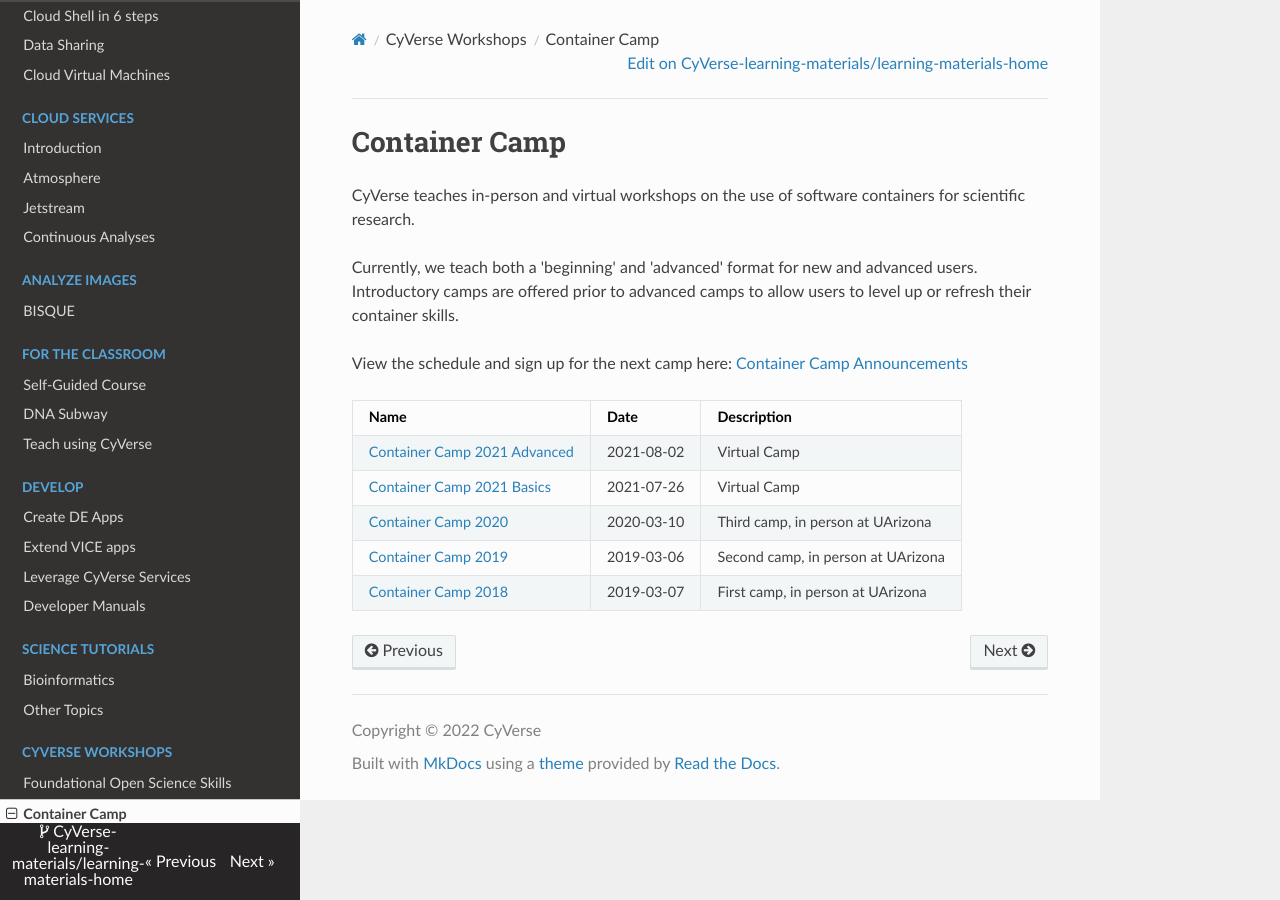
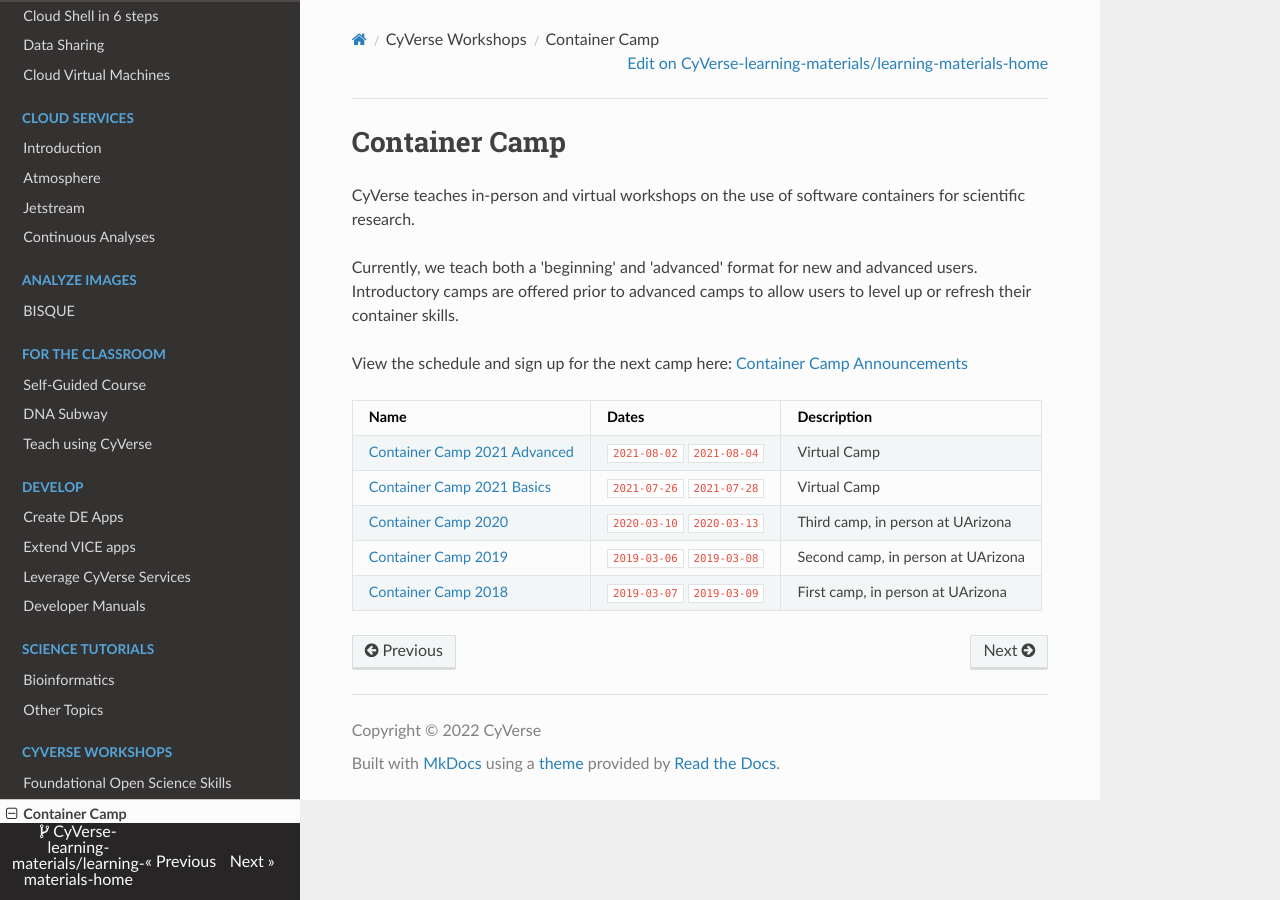
Before and after one commit to CyVerse-learning-materials/learning-materials-home, an MkDocs documentation site: the page built from docs/container_camp.md, in a window 1280 px wide. Built offline with MkDocs 1.6.1, drawn with Linux system fonts in a browser that asks for light colours; nearby versions of some CDN libraries; a script that is not in the unit is left out.

Commit message:
Update container_camp.md

```diff
--- a/docs/container_camp.md
+++ b/docs/container_camp.md
@@ -6,10 +6,10 @@
 
 View the schedule and sign up for the next camp here: [Container Camp Announcements](https://cyverse.org/cc){target=_blank}
 
-| Name | Date | Description |
-|------|------|-------------|
-| [Container Camp 2021 Advanced](https://learning.cyverse.org/projects/cyverse-container-camp/en/latest/index.html) | 2021-08-02 | Virtual Camp |
-| [Container Camp 2021 Basics](https://learning.cyverse.org/projects/cyverse-container-camp/en/latest/index.html) | 2021-07-26 | Virtual Camp |
-| [Container Camp 2020](https://learning.cyverse.org/projects/Container-camp-2020/en/latest/index.html) | 2020-03-10 | Third camp, in person at UArizona |
-| [Container Camp 2019](https://learning.cyverse.org/projects/container_camp_workshop_2019/en/latest/index.html) | 2019-03-06 | Second camp, in person at UArizona |
-| [Container Camp 2018](https://cyverse-container-camp-workshop-2018.readthedocs-hosted.com/en/latest/index.html) | 2019-03-07 | First camp, in person at UArizona |
+| Name | Dates | Description |
+|------|-------|-------------|
+| [Container Camp 2021 Advanced](https://learning.cyverse.org/projects/cyverse-container-camp/en/latest/index.html) | `2021-08-02` `2021-08-04` | Virtual Camp |
+| [Container Camp 2021 Basics](https://learning.cyverse.org/projects/cyverse-container-camp/en/latest/index.html) | `2021-07-26` `2021-07-28` | Virtual Camp |
+| [Container Camp 2020](https://learning.cyverse.org/projects/Container-camp-2020/en/latest/index.html) | `2020-03-10` `2020-03-13` | Third camp, in person at UArizona |
+| [Container Camp 2019](https://learning.cyverse.org/projects/container_camp_workshop_2019/en/latest/index.html) | `2019-03-06` `2019-03-08` | Second camp, in person at UArizona |
+| [Container Camp 2018](https://cyverse-container-camp-workshop-2018.readthedocs-hosted.com/en/latest/index.html) | `2019-03-07` `2019-03-09` | First camp, in person at UArizona |
```
